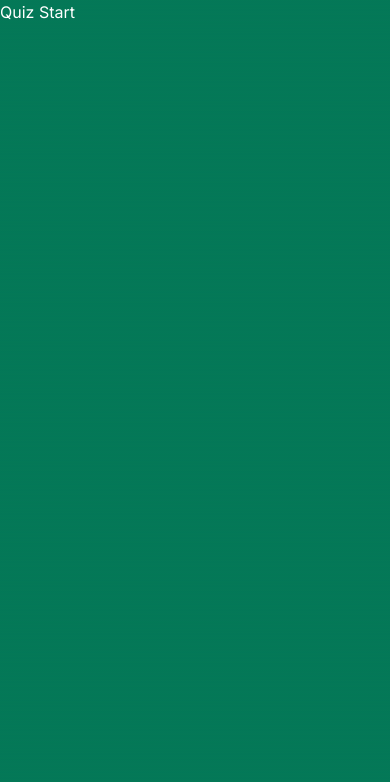
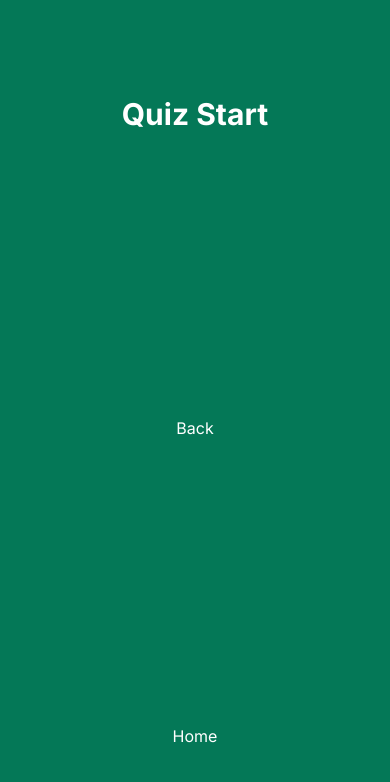
Before and after one commit to diamondcodebase/ox-app, a Next.js app: page /quiz in a window 390 px wide. Shown: the top 782 px of the page. Built offline with nearby package versions, Linux system fonts and the light colour scheme.

Commit message:
standardize main tag

```diff
--- a/src/app/about/page.js
+++ b/src/app/about/page.js
@@ -1,7 +1,9 @@
 export default function About() {
     return (
-        <div>
-            <h1>About</h1>
-        </div>
+        <main className="flex min-h-screen flex-col items-center justify-between p-24">
+            <div className='text-3xl font-bold'>About</div>
+
+        </main>
+
     );
 }
--- a/src/app/page.js
+++ b/src/app/page.js
@@ -48,10 +48,6 @@ export default function Home() {
   return (
     <main className="flex min-h-screen flex-col items-center justify-between p-24">
       <div className="z-10 max-w-5xl w-full items-center justify-between font-mono text-sm lg:flex">
-        <p className="fixed left-0 top-0 flex w-full justify-center border-b border-gray-300 bg-gradient-to-b from-zinc-200 pb-6 pt-8 backdrop-blur-2xl dark:border-neutral-800 dark:bg-zinc-800/30 dark:from-inherit lg:static lg:w-auto  lg:rounded-xl lg:border lg:bg-gray-200 lg:p-4 lg:dark:bg-zinc-800/30">
-          Get started by editing&nbsp;
-          <code className="font-mono font-bold">src/app/page.js</code>
-        </p>
         <div className="fixed bottom-0 left-0 flex h-48 w-full items-end justify-center bg-gradient-to-t from-white via-white dark:from-black dark:via-black lg:static lg:h-auto lg:w-auto lg:bg-none">
           <a
             className="pointer-events-none flex place-items-center gap-2 p-8 lg:pointer-events-auto lg:p-0"
--- a/src/app/post/page.js
+++ b/src/app/post/page.js
@@ -34,8 +34,8 @@ export default function Post() {
     }
 
     return (
-        <div>
-            <h1>Posts</h1>
+        <div className='text-3xl font-bold'>
+            <div className='text-3xl font-bold'>Posts</div>
             <div>
                 <input
                     type="text"
--- a/src/app/quiz/page.js
+++ b/src/app/quiz/page.js
@@ -1,7 +1,14 @@
+"use client";
+import { useRouter } from "next/navigation"
+
 export default function Quiz() {
+    const router = useRouter();
+
     return (
-        <div>
-            <h1>Quiz Start</h1>
-        </div>
+        <main className="flex min-h-screen flex-col items-center justify-between p-24">
+            <div className='text-3xl font-bold'>Quiz Start</div>
+            <button onClick={ router.back }>Back</button>
+            <button><a href="../">Home</a></button>
+        </main>
     );
 }
--- a/src/app/user/[id]/page.js
+++ b/src/app/user/[id]/page.js
@@ -6,9 +6,9 @@ export default function User( {params} ) {
     const router = useRouter();
 
     return (
-        <div>
-            <h1>{ params.id }</h1>
+        <main className="flex min-h-screen flex-col items-center justify-between p-24">
+            <div className='text-3xl font-bold'>{ params.id }</div>
             <button onClick={ router.back }>Go Back</button>
-        </div>
+        </main>
     );
 }
```
